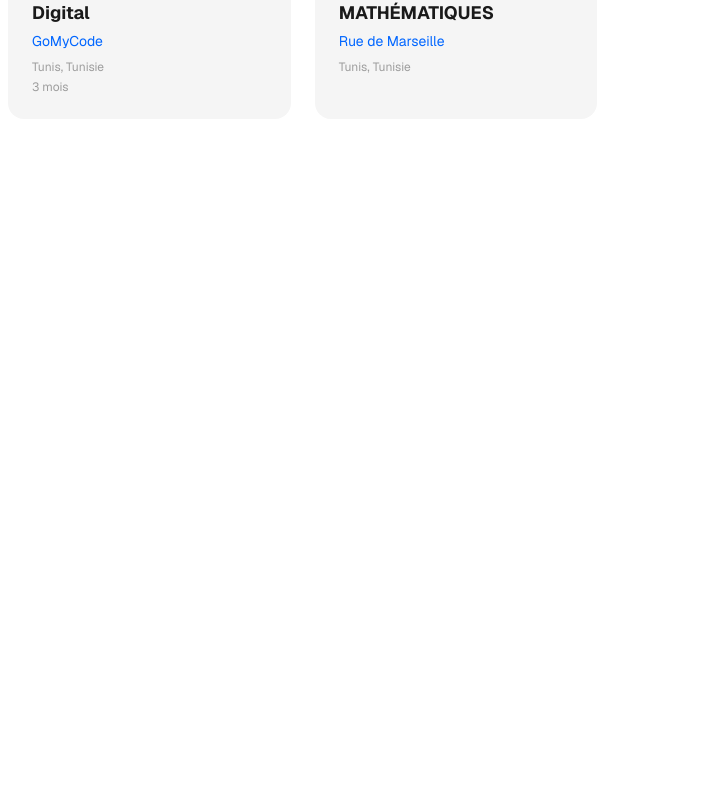
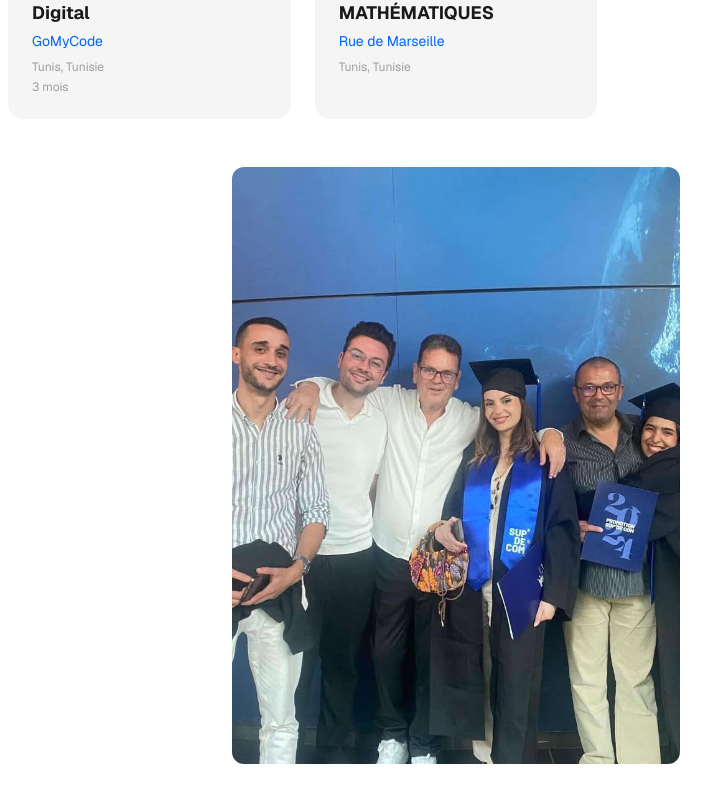
Before and after one commit to safabm7121/nour-portfolio, a React (Vite) app: page /about in a window 1280 px wide. Shown: the part 1852-2654 px from the top of the page, without its empty margins (184-895 px from the left). Before the commit the page ends 2099 px from the top, so only its background shows below. Built offline with nearby package versions, Linux system fonts and the light colour scheme; no server answers.

Commit message:
graduation

```diff
--- a/src/components/Skills.jsx
+++ b/src/components/Skills.jsx
@@ -2,6 +2,9 @@ import { motion } from 'framer-motion';
 import { useInView } from 'react-intersection-observer';
 import { useState, useEffect } from 'react';
 import { Link } from 'react-router-dom';
+
+// Import graduation image
+import graduation from '../assets/images/graduation.JPG';
 
 const Skills = ({ language }) => {
   const [ref, inView] = useInView({ triggerOnce: true, threshold: 0.1 });
@@ -252,7 +255,7 @@ const Skills = ({ language }) => {
           </motion.div>
         </div>
 
-        {/* Education Section */}
+        {/* Education Section with Graduation Image */}
         <motion.div
           initial={{ opacity: 0, y: 50 }}
           animate={inView ? { opacity: 1, y: 0 } : {}}
@@ -281,6 +284,22 @@ const Skills = ({ language }) => {
               </motion.div>
             ))}
           </div>
+
+          {/* Graduation Image */}
+         <motion.div
+  initial={{ opacity: 0, y: 30 }}
+  animate={inView ? { opacity: 1, y: 0 } : {}}
+  transition={{ delay: 0.8 }}
+  className="mt-12 max-w-md mx-auto"
+>
+  <div className="relative overflow-hidden rounded-xl bg-[#f5f5f5] aspect-[3/4]">
+    <img
+      src={graduation}
+      alt="Graduation ceremony - Sup de Com Lyon"
+      className="w-full h-full object-cover hover:scale-105 transition-transform duration-500"
+    />
+  </div>
+</motion.div>
         </motion.div>
       </div>
     </section>
```
